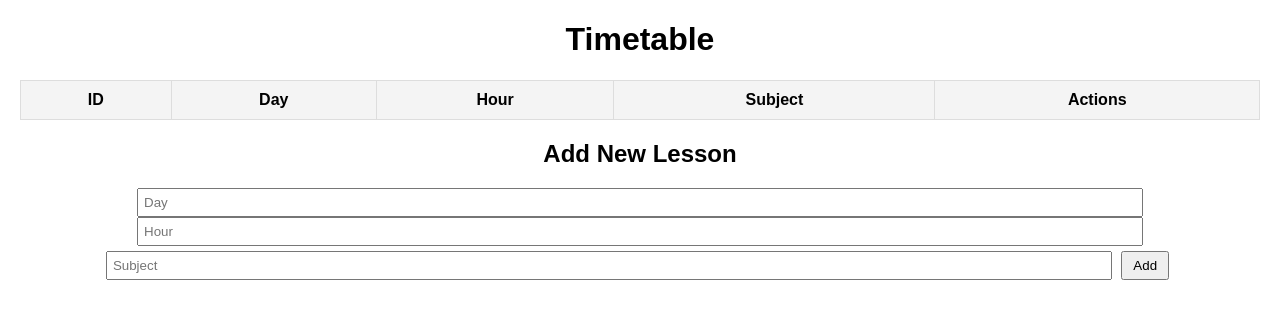
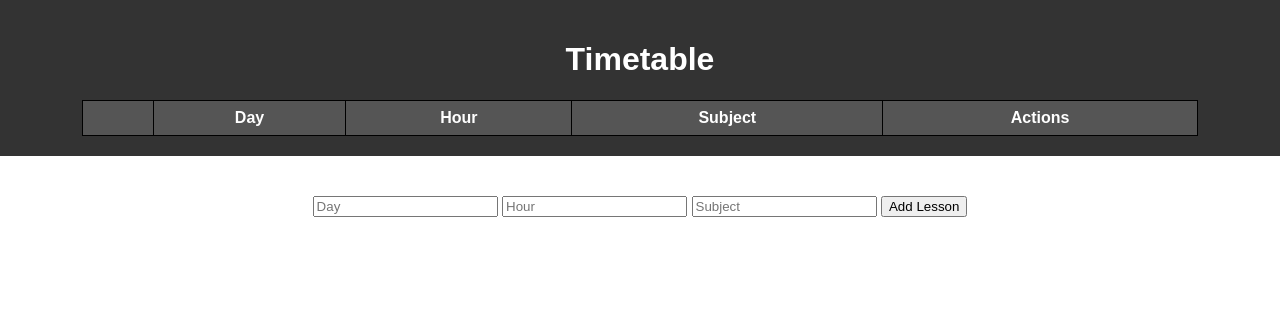
Before and after one commit to scaryfry/beadondo_js_04_14, a website: page index.html in a window 1280 px wide. Drawn offline with Linux system fonts and the light colour scheme; no server answers.

Commit message:
updated_timetable

```diff
--- a/index.html
+++ b/index.html
@@ -7,27 +7,32 @@
     <link rel="stylesheet" href="style.css">
 </head>
 <body>
+
+    <header>
         <h1>Timetable</h1>
         <table id="timetable">
             <thead>
                 <tr>
-                <th>ID</th>
+                    <th></th>
                     <th>Day</th>
                     <th>Hour</th>
                     <th>Subject</th>
                     <th>Actions</th>
                 </tr>
             </thead>
-        <tbody></tbody>
+            <tbody>
+            </tbody>
         </table>
+    </header>
 
-    <h2>Add New Lesson</h2>
+    <main>
         <form id="addLessonForm">
             <input type="text" id="day" placeholder="Day" required>
             <input type="text" id="hour" placeholder="Hour" required>
             <input type="text" id="subject" placeholder="Subject" required>
-        <button type="submit">Add</button>
+            <button type="submit">Add Lesson</button>
         </form>
+    </main>
 
     <script src="script.js"></script>
 </body>
--- a/style.css
+++ b/style.css
@@ -1,32 +1,40 @@
 body {
     font-family: Arial, sans-serif;
-    margin: 20px;
+    margin: 0;
+    padding: 0;
+}
+
+header {
+    background-color: #333;
+    color: white;
     text-align: center;
+    padding: 20px;
 }
 
 table {
-    width: 100%;
+    width: 90%;
+    margin: auto;
     border-collapse: collapse;
-    margin: 20px 0;
+    background: white;
+    margin-top: 10px;
 }
 
 th, td {
-    border: 1px solid #ddd;
-    padding: 10px;
+    border: 1px solid black;
+    padding: 8px;
     text-align: center;
 }
 
 th {
-    background-color: #f4f4f4;
+    background-color: #555;
+    color: white;
 }
 
-input {
-    width: 80%;
-    padding: 5px;
+main {
+    padding: 20px;
+    text-align: center;
 }
 
-button {
-    margin: 5px;
-    padding: 5px 10px;
-    cursor: pointer;
+form {
+    margin-top: 20px;
 }
```
Also changed, not shown: 1 other file. Lines whose indentation alone changed are shown as unchanged.
